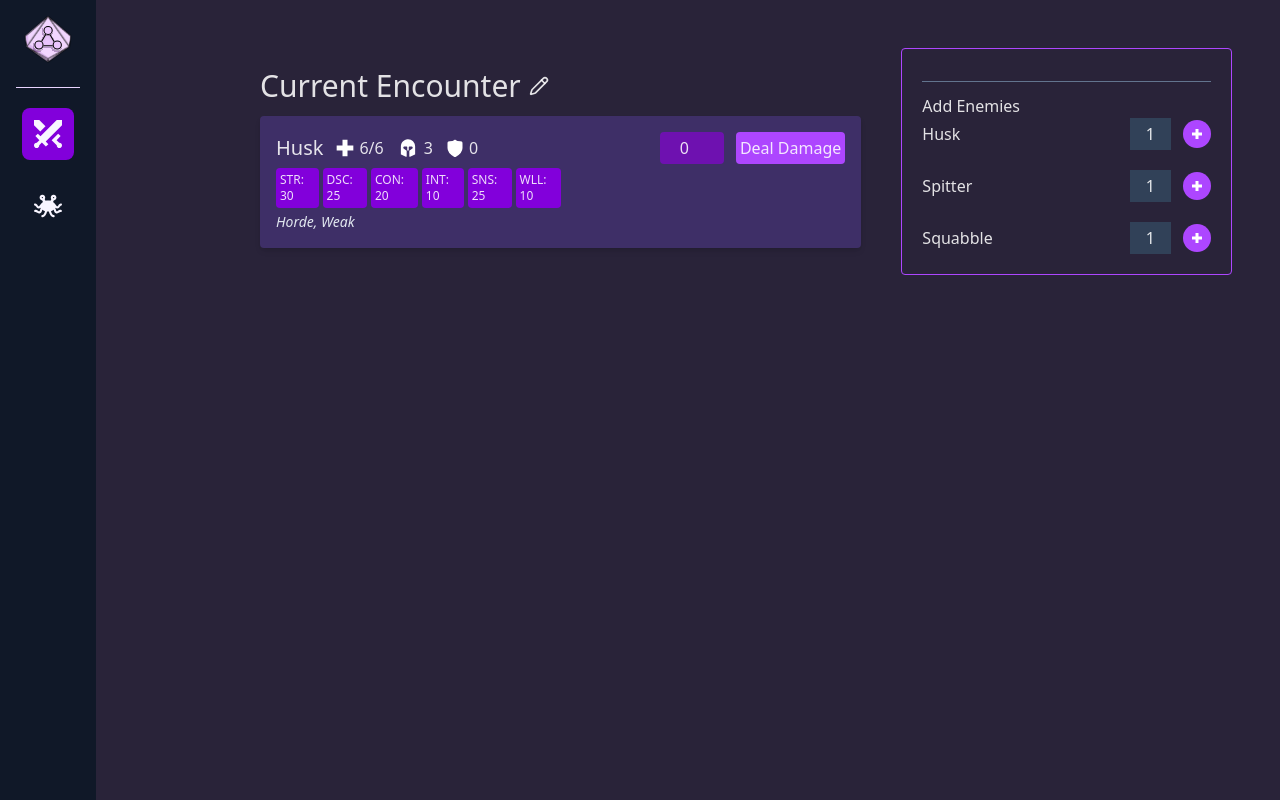
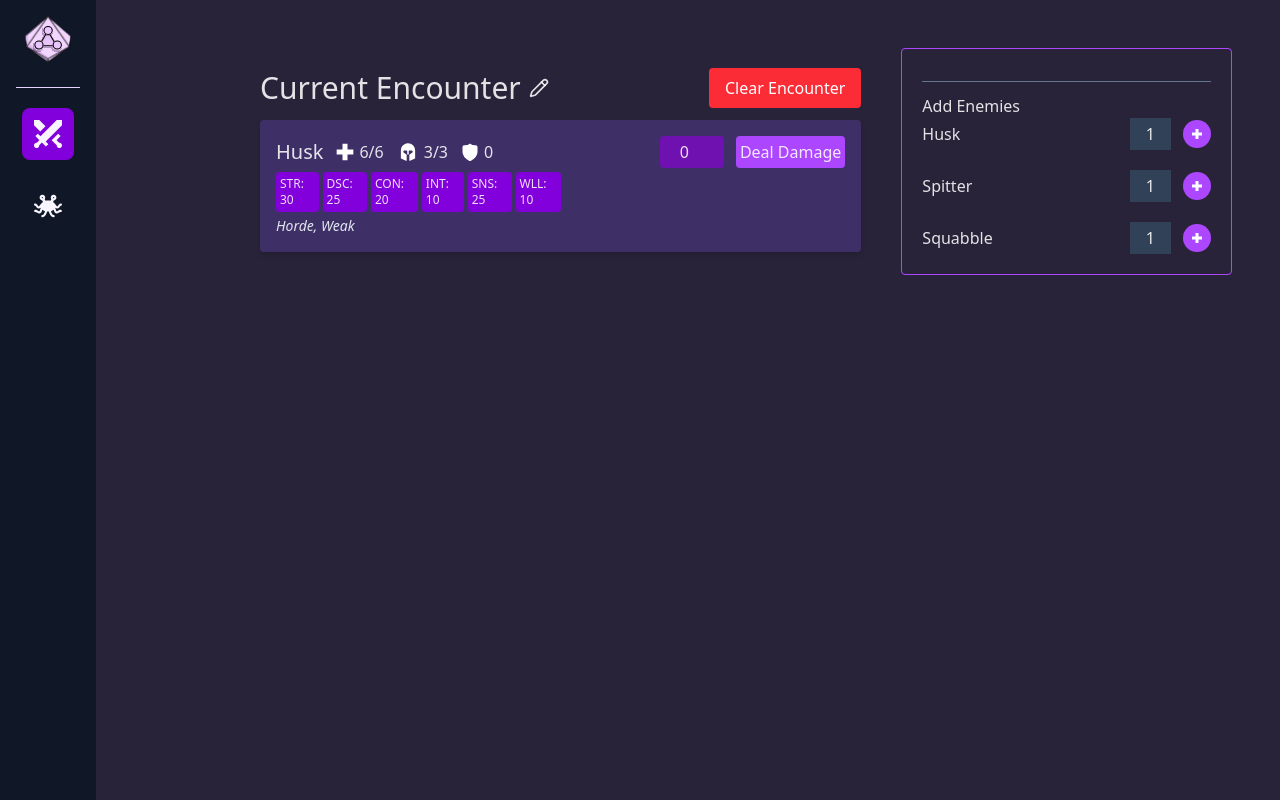
Before and after one commit to MutagenTTRPG/mutagen-gm, a React (Vite) app: page / in a window 1280 px wide. Both pictures are taken after a click on the button 1197 px from the left and 134 px from the top of the page. Built offline with nearby package versions, Linux system fonts and the light colour scheme.

Commit message:
local storage for encounter

```diff
--- a/index.html
+++ b/index.html
@@ -2,7 +2,7 @@
 <html lang="en">
   <head>
     <meta charset="UTF-8" />
-    <link rel="icon" type="image/svg+xml" href="/vite.svg" />
+    <link rel="icon" type="image/svg+xml" href="/logo.svg" />
     <meta name="viewport" content="width=device-width, initial-scale=1.0" />
     <title>MutagenGM</title>
   </head>
--- a/src/components/encounter/CurrentEncounter.jsx
+++ b/src/components/encounter/CurrentEncounter.jsx
@@ -1,8 +1,28 @@
 import PropTypes from 'prop-types';
 import EncounterTitle from './EncounterTitle';
 import EnemyCard from './EnemyCard';
+import { useEffect } from 'react';
+import Enemy from '../../models/Enemy';
 
 const CurrentEncounter = ({ encounterEnemies, setEncounterEnemies }) => {
+  useEffect(() => {
+    const savedEnemies = localStorage.getItem('encounterEnemies');
+      if (savedEnemies) {
+        const parsedEnemies = JSON.parse(savedEnemies)
+
+        const newEnemies = parsedEnemies.map(enemyData => new Enemy(enemyData));
+        setEncounterEnemies(newEnemies);
+      }
+    }, []);
+
+  // Save to localStorage whenever encounterEnemies changes
+  useEffect(() => {
+    if (encounterEnemies.length > 0) {
+        const plainEnemies = encounterEnemies.map(enemy => ({ ...enemy }));
+        localStorage.setItem('encounterEnemies', JSON.stringify(plainEnemies))
+    }
+  }, [encounterEnemies]);
+
   const handleDamage = (enemyEncounterId, damage) => {
     encounterEnemies.forEach((enemy) => {
       if (enemy.encounterId === enemyEncounterId) {
@@ -16,7 +36,18 @@ const CurrentEncounter = ({ encounterEnemies, setEncounterEnemies }) => {
 
   return (
     <div className='flex flex-col flex-grow p-5 rounded mr-5'>
-      <EncounterTitle defaultTitle='Current Encounter' />
+      <div className='flex justify-between items-center'>
+        <EncounterTitle defaultTitle='Current Encounter' />
+        <button
+          className='bg-red-500 text-white px-4 py-2 rounded'
+          onClick={() => {
+            setEncounterEnemies([]);
+            localStorage.removeItem('encounterEnemies');
+          }}
+        >
+          Clear Encounter
+        </button>
+        </div>
       <div className='flex flex-col justify-center w-full space-y-3 mt-3'>
         {encounterEnemies.sort((a, b) => b.level - a.level).map((enemy) => (
           <EnemyCard key={enemy.encounterId} enemy={enemy} handleDamage={handleDamage} />
@@ -35,7 +66,8 @@ CurrentEncounter.propTypes = {
       currentHealth: PropTypes.number,
       maxHealth: PropTypes.number,
       shield: PropTypes.number,
-      might: PropTypes.number,
+      currentMight: PropTypes.number,
+      maxMight: PropTypes.number,
       attacks: PropTypes.arrayOf(PropTypes.string),
       clone: PropTypes.func.isRequired
     })
--- a/src/components/encounter/EnemyCard.jsx
+++ b/src/components/encounter/EnemyCard.jsx
@@ -14,7 +14,7 @@ const EnemyCard = ({ enemy, handleDamage }) => {
       </div>
       <div className='flex items-center'>
         <img src='/src/assets/might2.svg' alt='Might' className='w-6 h-6 mr-1' />
-        <p className='flex'>{enemy.might}</p>
+          <p className='flex'>{enemy.currentMight}/{enemy.maxMight}</p>
       </div>
       <div className='flex items-center'>
         <img src='/src/assets/shield.svg' alt='Shield' className='w-5 h-5 mr-1' />
@@ -60,7 +60,8 @@ EnemyCard.propTypes = {
     maxHealth: PropTypes.number,
     takeDamage: PropTypes.func,
     shield: PropTypes.number,
-    might: PropTypes.number,
+    currentMight: PropTypes.number,
+    maxMight: PropTypes.number,
     attacks: PropTypes.arrayOf(PropTypes.string),
     traits: PropTypes.arrayOf(PropTypes.string),
     clone: PropTypes.func,
--- a/src/components/encounter/EnemyList.jsx
+++ b/src/components/encounter/EnemyList.jsx
@@ -6,7 +6,7 @@ const EnemyList = ({ enemies, addEnemy }) => {
       <h2 className='border-t border-solid border-slate-500 mt-3 pt-3'>Add Enemies</h2>
       <div className='space-y-5 flex flex-col'>
         {enemies.map((enemy) => (
-          <div key={enemy.id} className='flex justify-start space-x-3 items-center'>
+          <div key={enemy.encounterId} className='flex justify-start space-x-3 items-center'>
             <p className='flex flex-grow'>{enemy.name}</p>
             <p className='p-1 bg-slate-700 px-4 text-center'>{enemy.level}</p>
             <button
--- a/src/data/enemies.json
+++ b/src/data/enemies.json
@@ -4,7 +4,7 @@
     "name": "Husk",
     "type": "weak",
     "level": 1,
-    "might": 3,
+    "maxMight": 3,
     "shield": 0,
     "faction": "Plague",
     "traits": [
@@ -52,7 +52,7 @@
     "type": "standard",
     "level": 1,
     "faction": "Plague",
-    "might": 3,
+    "maxMight": 3,
     "shield": 0,
     "traits": [
       {
@@ -99,7 +99,7 @@
     "type": "elite",
     "level": 1,
     "faction": "Plague",
-    "might": 5,
+    "maxMight": 5,
     "shield": 20,
     "traits": [
       {
--- a/src/data/loadEnemies.js
+++ b/src/data/loadEnemies.js
@@ -6,8 +6,7 @@ export const loadEnemies = () => {
   const enemies = [];
 
   enemiesData.forEach(enemyData => {
-    const { id, name, type, level, faction, attacks, might, shield, traits } = enemyData;
-    const enemy = new Enemy(id, name, type, level, faction, attacks, might, shield, traits);
+    const enemy = new Enemy(enemyData);
     enemies.push(enemy);
   });
 
--- a/src/models/Enemy.js
+++ b/src/models/Enemy.js
@@ -1,18 +1,19 @@
 // src/models/Enemy.js
 
 class Enemy {
-  constructor(id, name, type, level, faction, attacks, might, shield, traits) {
+  constructor({ id, name, type, level, faction, attacks, currentMight, maxMight, shield, traits, currentHealth }) {
     this.id = id;
     this.name = name;
     this.type = type;
     this.level = level;
     this.faction = faction;
     this.attacks = attacks;
-    this.might = might;
+    this.currentMight = currentMight ?? maxMight;
+    this.maxMight = maxMight;
     this.shield = shield;
     this.traits = traits;
     this.maxHealth = this.health();
-    this.currentHealth = this.health();
+    this.currentHealth = currentHealth ?? this.health();
     this.encounterId = id + Date.now(); // Unique ID for the encounter
   }
 
@@ -29,9 +30,9 @@ class Enemy {
     }
 
     if (damage > 0) {
-      const damageAfterMight = Math.max(damage - this.might, 0);
+      const damageAfterMight = Math.max(damage - this.currentMight, 0);
       this.currentHealth -= damageAfterMight;
-      this.might = Math.max(this.might - 1, 0);
+      this.currentMight = Math.max(this.currentMight - 1, 0);
     }
 
     if (this.currentHealth <= 0) {
@@ -41,7 +42,7 @@ class Enemy {
   }
 
   health() {
-    return this.might * this.typeMod();
+    return this.maxMight * this.typeMod();
   }
 
 
@@ -64,16 +65,21 @@ class Enemy {
 
   // Method to clone the enemy prototype
   clone() {
-    return new Enemy(
-      this.id,
-      this.name,
-      this.type,
-      this.level,
-      this.faction,
-      this.attacks,
-      this.might,
-      this.shield,
-      this.traits
+    return new Enemy({
+      id: this.id,
+      encounterId: this.id + Date.now(),
+      name: this.name,
+      type: this.type,
+      level: this.level,
+      faction: this.faction,
+      attacks: this.attacks,
+      currentMight: this.currentMight,
+      maxMight: this.maxMight,
+      shield: this.shield,
+      traits: this.traits,
+      currentHealth: this.currentHealth,
+      maxHealth: this.maxHealth
+    }
     );
   }
 }
```
Also changed, not shown: public/logo.svg (added).
